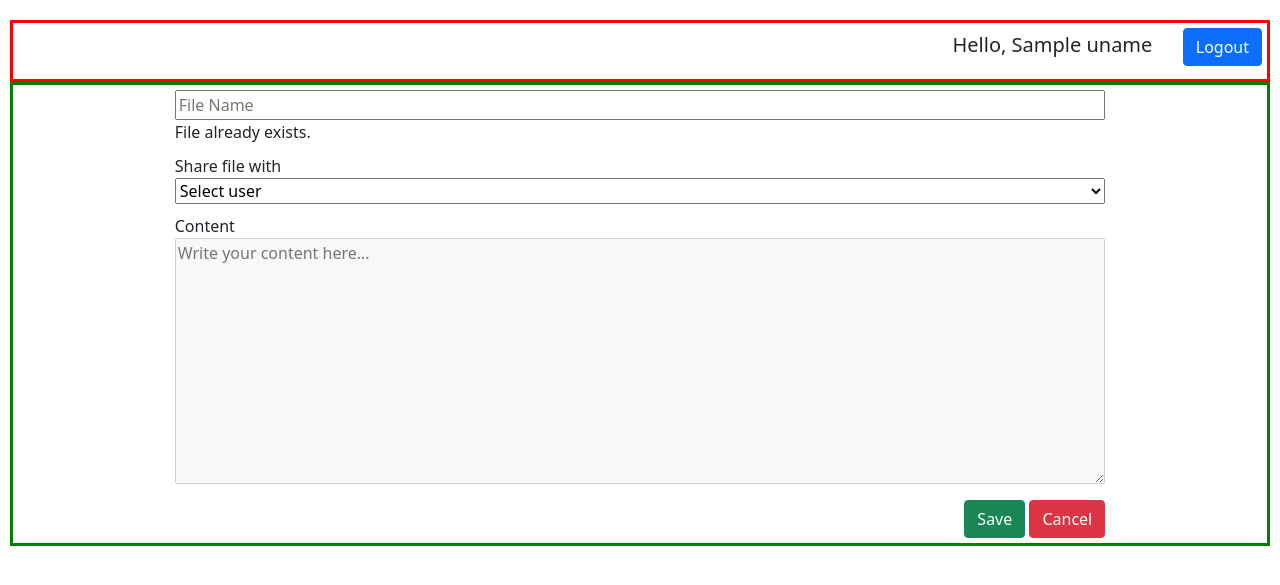
After one commit to Pragya28/FileSystem, a Flask app: template templates/viewFile.html in a window 1280 px wide. The commit adds this page. Shown: the top 585 px of the page. Run offline with Flask 2, Linux system fonts and the light colour scheme; tables that the repository leaves empty hold one stand-in row (values such as "Sample post"); the template is opened without the code that fills it: values that come from a table or form of the project are taken from there, most other values are stand-ins (such as "Sample title", 1, 10 or a date in 2020).

Commit message:
added login

```diff
--- a/app.py
+++ b/app.py
@@ -1,65 +1,87 @@
 from flask import Flask, render_template, request
 from flask_sqlalchemy import SQLAlchemy
+from flask_login import login_required, current_user, login_user
 
-from account import createAccount
+from models import db, login, User
+from account import createAccount, loginAccount
+from werkzeug.utils import redirect
 
 app = Flask(__name__)
 
-ENV = "prod"
+ENV = "dev"
 
 if ENV == "dev":
     app.debug = True
-    app.config['SQLALCHEMY_DATABASE_URI'] = 'postgresql://postgres:jha@localhost/filesystem-data'
+    app.config['SQLALCHEMY_DATABASE_URI'] = 'postgresql://postgres:jha@localhost/filesystem'
 else:
     app.debug = False
     app.config['SQLALCHEMY_DATABASE_URI'] = 'postgresql://cdawzcdbskcdpd:750487e3896466ef4bf5a34f02f730301d1e861377118ee0cd55e86935200a9b@ec2-54-196-33-23.compute-1.amazonaws.com:5432/d7rf7uhpqn1ite'
 
 app.config['SQLALCHEMY_TRACK_MODIFICATIONS'] = False
 
-db = SQLAlchemy(app)
+db.init_app(app)
+login.init_app(app)
+login.login_view = 'login'
 
-class User(db.Model):
-    __tablename__ = 'users'
-    username = db.Column(db.String(50), primary_key=True)
-    passkey = db.Column(db.String(500))
-    publickey = db.Column(db.String(500))
-    secret = db.Column(db.String(500))
-
-    def __init__(self, username, passkey, publickey, secret):
-        self.username = username
-        self.passkey = passkey
-        self.publickey = publickey
-        self.secret = secret
+@app.before_first_request
+def create_all():
+    db.create_all()
 
 @app.route("/", methods=["GET", "POST"])
 def index():
+    if request.method == "POST":
+        if request.form.get("login"):
+            return render_template("loginPage.html")
+        elif request.form.get("create"):
+            return render_template("createPage.html")
     return render_template("index.html")
 
-@app.route("/loginAccount", methods=["GET", "POST"])
+@app.route('/login', methods = ['POST', 'GET'])
 def login():
-    return render_template("loginPage.html")
+    if current_user.is_authenticated:
+        return redirect('/myfiles')
 
-@app.route("/createAccount", methods=["GET", "POST"])
-def create():
-    return render_template("createPage.html")
+    if request.method == 'POST':
+        uname = request.form['username']
+        user = User.query.filter_by(username = uname).first()
+        if user is not None and user.loginAccount(request.form['password']):
+            login_user(user)
+            return redirect('/myfiles')
+        else:
+            return render_template('loginPage.html', message="Invalid username or password")
+    return render_template('loginPage.html')
 
-@app.route("/accountStatus", methods=["GET", "POST"])
-def getStatus():
-    uname = request.form['username']
-    pwd = request.form['password']
-    if db.session.query(User).filter(User.username == uname).count() == 0:
-        acInfo = createAccount(uname, pwd)
-        data = User(acInfo[0], acInfo[1], acInfo[2], acInfo[3])
-        db.session.add(data)
+@app.route('/register', methods=['POST', 'GET'])
+def register():
+    if current_user.is_authenticated:
+        return redirect('/myfiles')
+
+    if request.method == 'POST':
+        username = request.form['username']
+        password = request.form['password']
+
+        print(User.query.filter_by(username = username))
+        if User.query.filter_by(username = username).first():
+            print("test")
+            return render_template("createPage.html", message="Username already exists. Try again")
+
+        user = User(username=username)
+        user.createAccount(password)
+        db.session.add(user)
         db.session.commit()
-        return render_template("loginPage.html", message="You can login now")
-    else:
-        return render_template("createPage.html", message="Username already exists. Try again")
+        return redirect('/login')
+    return render_template('createPage.html')
 
+@app.route("/myfiles", methods=["GET","POST"])
+@login_required
+def home():
+    return render_template("myfiles.html")
 
-# @app.route("/dashboard", methods=["GET","POST"])
-# def dashboard():
-#     return render_template("dashboard.html", uname=uname, pwd=pwd, res=res)
+@app.route("/writeFile", methods=["GET","POST"])
+def write():
+    return render_template("createFile.html")
+
+# @app.route("/logout")
 
 if __name__ == '__main__':
     app.run()
--- a/static/style.css
+++ b/static/style.css
@@ -1,10 +1,9 @@
-.my-container {
+.login-container {
     border: 3px solid green;
     margin: auto;
     margin-top: 150px;
     padding: 0 100px 100px 100px;
     width: 50%
-
 }
 
 .heading {
@@ -24,3 +23,33 @@
 .my-btn {
     width: 200px;
 }
+
+.dash-container {
+    border: 3px solid green;
+    margin: 0px 10px 20px;
+    padding: 0px;
+}
+
+.header {
+    border: 3px solid red;
+    margin: 20px 10px 0px;
+    padding: 5px;
+    /* margin-bottom: 20px; */
+}
+
+.nav {
+    width: 75%;
+}
+
+.files {
+    padding-left: 100px;
+}
+
+.writeFile {
+    width: 75%;
+    margin: auto;
+}
+
+.writeFile input[type="text"], select, textarea{
+    width: 100%;
+}
--- a/templates/createPage.html
+++ b/templates/createPage.html
@@ -9,12 +9,12 @@
     <title>File System - Create Account</title>
 </head>
 <body>
-    <div class="my-container text-center">
+    <div class="login-container text-center">
         <h1 class="heading"> Create New Account </h1>
             {% if message %}
                 {{ message }}
             {% endif %}
-            <form action="/accountStatus" method="post">
+            <form action="/register" method="post">
                 <div class="form-group">
                     <input type="text" name="username" class="textbox" placeholder="Username" required>
                 </div>
@@ -22,7 +22,7 @@
                     <input type="password" name="password" class="textbox" placeholder="Password" required>
                 </div>
                 <div class="form-group">
-                    <input class="my-btn" type="submit" value="Create Account">
+                    <input class="btn btn-primary my-btn" type="submit" value="Create Account">
                 </div>
             </form>
         </div>
--- /dev/null
+++ b/templates/viewFile.html
@@ -0,0 +1,57 @@
+<!DOCTYPE html>
+<html lang="en">
+<head>
+    <meta charset="UTF-8">
+    <meta http-equiv="X-UA-Compatible" content="IE=edge">
+    <meta name="viewport" content="width=device-width, initial-scale=1.0">
+    <link href="https://cdn.jsdelivr.net/npm/bootstrap@5.1.1/dist/css/bootstrap.min.css" rel="stylesheet">
+    <script src="https://cdn.jsdelivr.net/npm/bootstrap@5.1.1/dist/js/bootstrap.bundle.min.js"></script>
+    <link rel="stylesheet" href="../static/style.css">
+    <title>File System - Write File</title>
+</head>
+<body>
+    <div class="header text-end">
+        <form action="/" method="post">
+            <h5>
+                Hello, {{ uname }} &emsp;
+                <input class="btn btn-primary" type="submit" value="Logout">
+            </h5>
+        </form>
+    </div>
+    <div class="dash-container">
+        <form action="/logout" method="post" class="writeFile">
+            <div class="form-group">
+                <input type="text" name="fname" placeholder="File Name">
+                <br>
+                {% for file in files %}
+                    File already exists.
+                {% endfor %}
+            </div>
+            <div class="form-group">
+                <label for="share"> Share file with </label> <br>
+                <select name="user" id="share">
+                    <option value=""> Select user </option>
+                    {% for user in users %}
+                        <option value=user> {{user}} </option>
+                    {% endfor %}
+                </select>
+            </div>
+            <div class="form-group">
+                <label for="content"> Content </label> <br>
+                <textarea
+                    name="contents"
+                    id="content"
+                    cols="30"
+                    rows="10"
+                    placeholder="Write your content here..."
+                    disabled
+                ></textarea>
+            </div>
+            <div class="form-group text-end">
+                <input class="btn btn-success" type="submit" value="Save" name="save">
+                <input class="btn btn-danger" type="submit" value="Cancel" name="cancel">
+            </div>
+        </form>
+    </div>
+</body>
+</html>
```
Also changed, not shown: account.py (+10 -1 lines), models.py (added, +67 -0 lines), templates/createFile.html (added, +56 -0 lines), templates/dashboard.html (deleted, +0 -17 lines), templates/index.html (+10 -12 lines), templates/loginPage.html (+5 -3 lines), templates/myfiles.html (added, +45 -0 lines).
